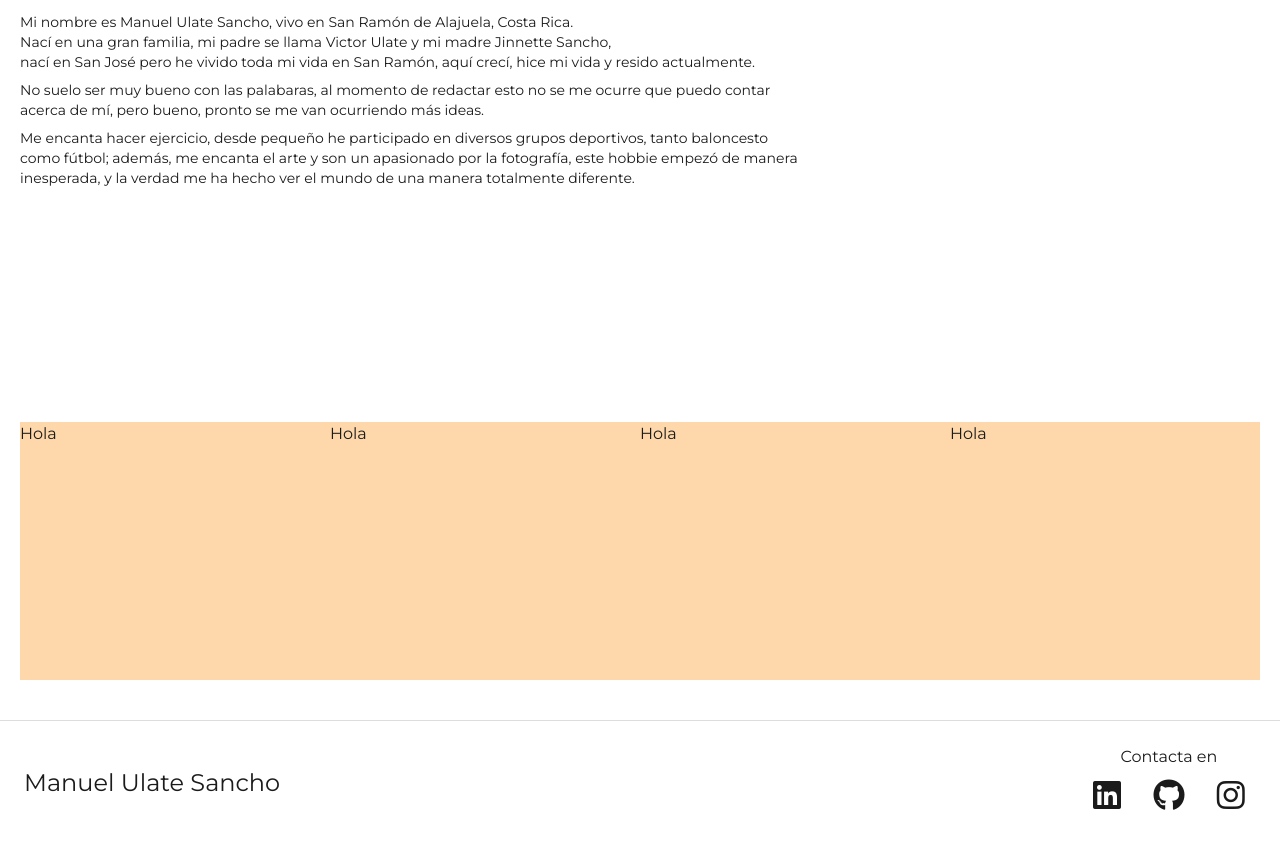
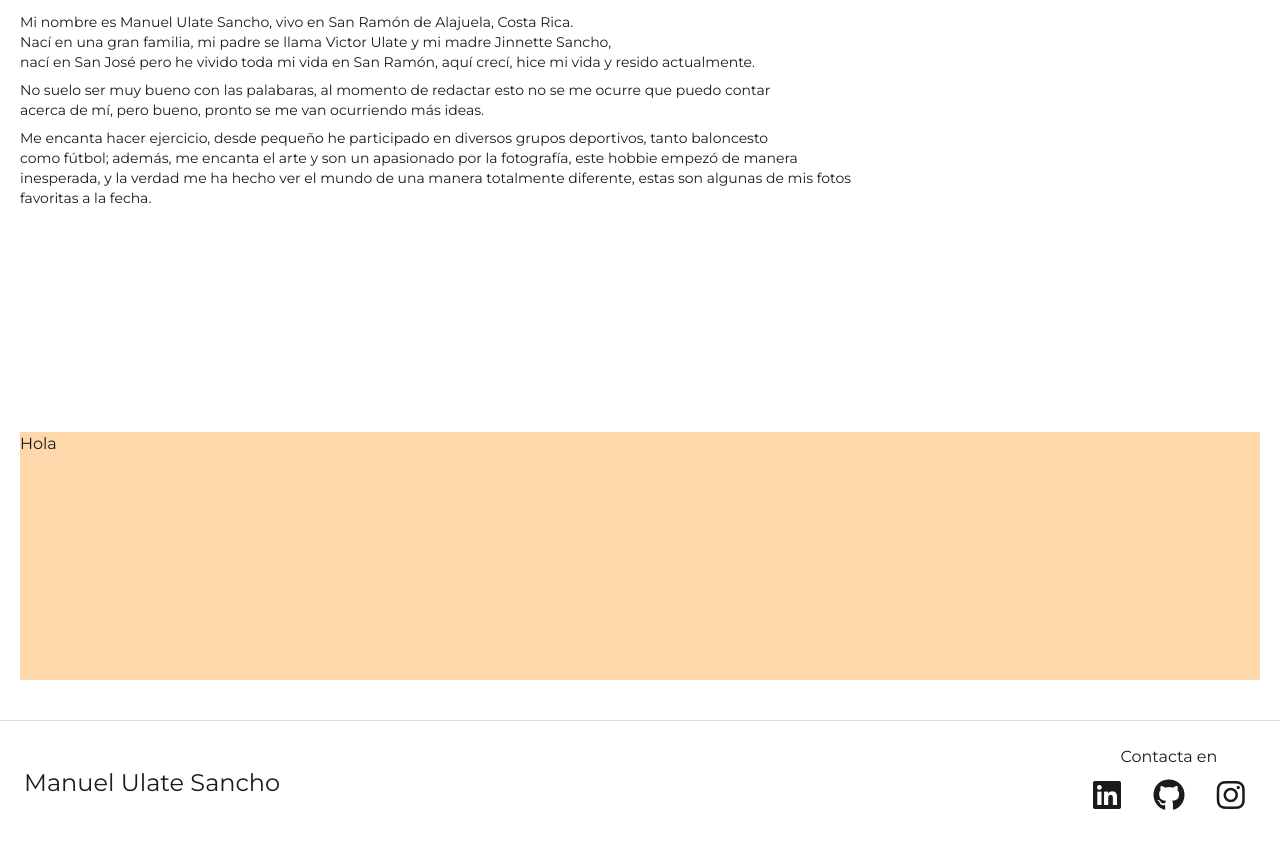
Before and after one commit to ManuUSS/Three-fiber, a React (Vite) app: page / in a window 1280 px wide. Shown: the part 880-1724 px from the top of the page. Built offline with nearby package versions, Linux system fonts and the light colour scheme.

Commit message:
core ui react

```diff
--- a/package.json
+++ b/package.json
@@ -9,6 +9,7 @@
     "preview": "vite preview"
   },
   "dependencies": {
+    "@coreui/react": "^4.6.0",
     "@react-three/drei": "^9.56.25",
     "@react-three/fiber": "^8.11.1",
     "@splinetool/react-spline": "^2.2.5",
--- a/src/components/AboutSection.jsx
+++ b/src/components/AboutSection.jsx
@@ -18,13 +18,11 @@ export const AboutSection = () => {
               <p className='text-sm  mt-2'>
                 Me encanta hacer ejercicio, desde pequeño he participado en diversos grupos deportivos, tanto baloncesto <br />
                 como fútbol; además, me encanta el arte y son un apasionado por la fotografía, este hobbie empezó de manera <br />
-                inesperada, y la verdad me ha hecho ver el mundo de una manera totalmente diferente.
+                inesperada, y la verdad me ha hecho ver el mundo de una manera totalmente diferente, estas son algunas de mis fotos <br />
+                favoritas a la fecha.
               </p>
           </div>
-          <div className="col-start-1 col-end-2 bg-orange-200">Hola</div>
-          <div className="col-start-2 col-end-3 bg-orange-200">Hola</div>
-          <div className="col-start-3 col-end-4 bg-orange-200">Hola</div>
-          <div className="col-start-4 col-end-5 bg-orange-200">Hola</div>
+          <div className="col-span-4 bg-orange-200">Hola</div>
         </div>
     </SectionFull>
   )
```
Also changed, not shown: 1 other file (tests, documents, lock files or other folders).
